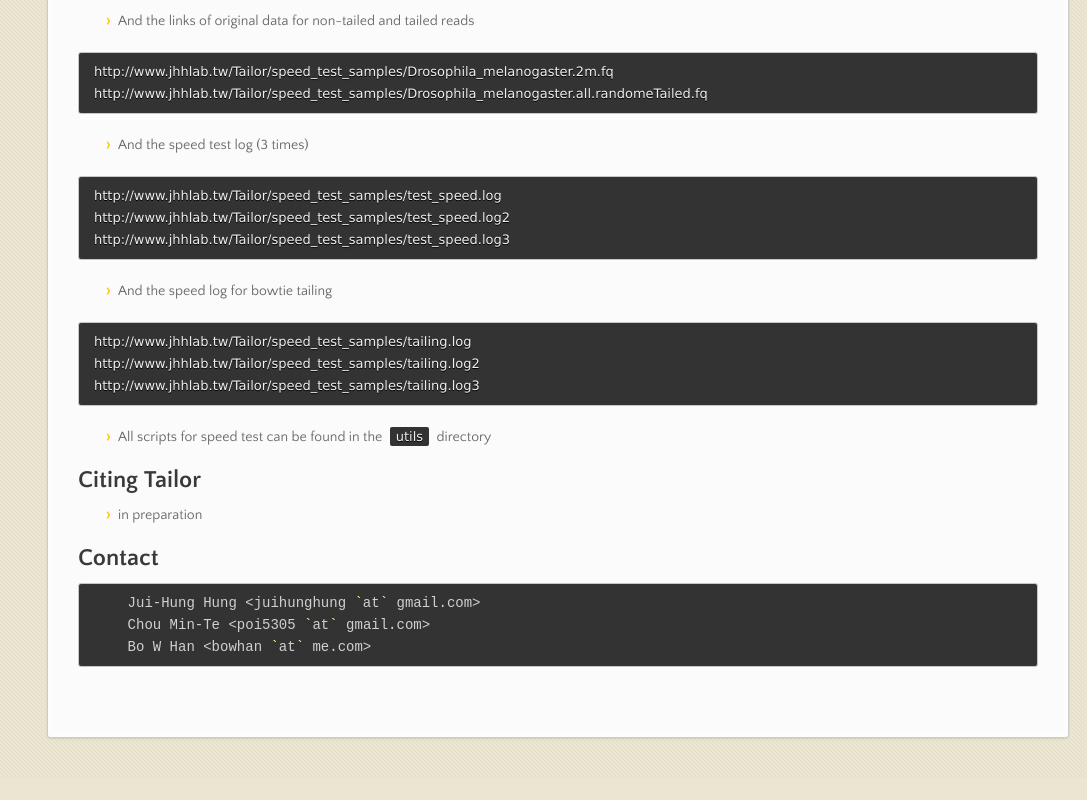
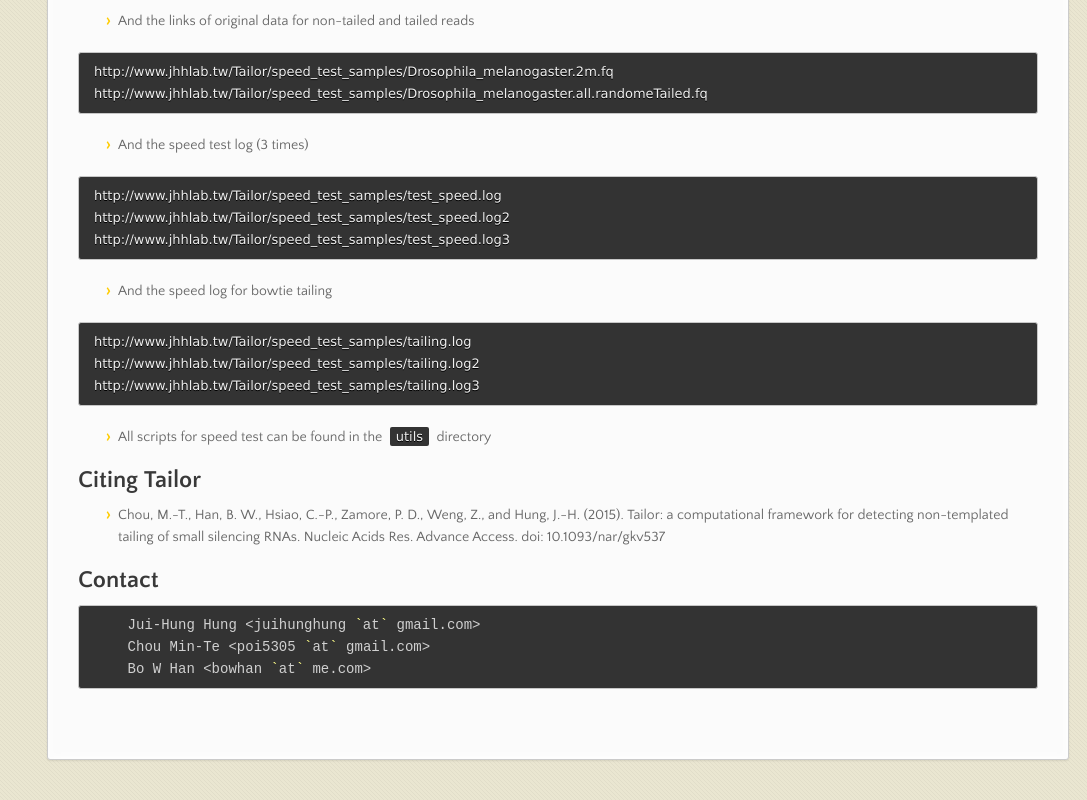
Before and after one commit to jhhung/Tailor, a plain HTML site: page index.html in a window 1280 px wide. Shown: the part 2631-3431 px from the top of the page, without its empty margins (193-1280 px from the left). Before the commit the page ends 3409 px from the top, so only its background shows below. Drawn offline with nearby package versions, Linux system fonts and the light colour scheme.

Commit message:
update citation

```diff
--- a/index.html
+++ b/index.html
@@ -211,7 +211,9 @@ http://www.jhhlab.tw/Tailor/speed_test_samples/tailing.log3
 <a name="citing-tailor" class="anchor" href="#citing-tailor"><span class="octicon octicon-link"></span></a>Citing Tailor</h2>
 
 <ul>
-<li>in preparation</li>
+<li>
+	Chou, M.-T., Han, B. W., Hsiao, C.-P., Zamore, P. D., Weng, Z., and Hung, J.-H. (2015). Tailor: a computational framework for detecting non-templated tailing of small silencing RNAs. Nucleic Acids Res. Advance Access. doi: 10.1093/nar/gkv537
+</li>
 </ul><h2>
 <a name="contact" class="anchor" href="#contact"><span class="octicon octicon-link"></span></a>Contact</h2>
 
```
